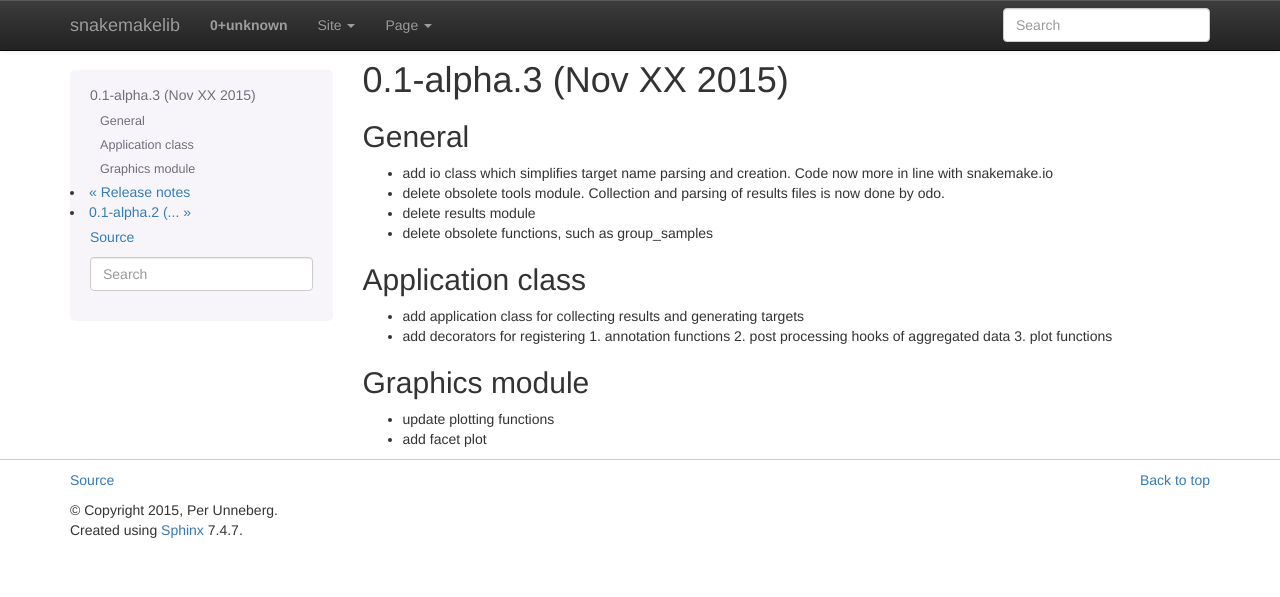
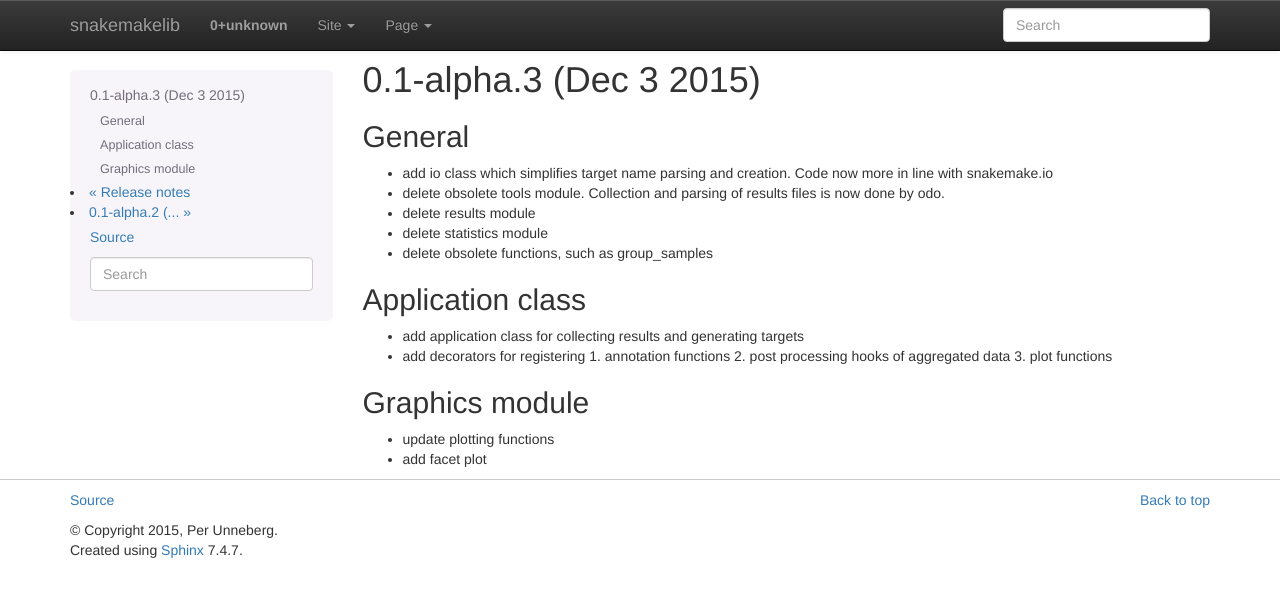
Before and after one commit to percyfal/snakemakelib-core, a Sphinx documentation site: the page built from sphinx/source/docs/releases/0.1-alpha.3.rst, in a window 1280 px wide. Shown: the top 597 px of the page. Built offline with Sphinx 7.4.7, drawn with Linux system fonts in a browser that asks for light colours; pages that are not in the unit, such as notebooks, are missing from menus.

Commit message:
Add release notes for 0.1-alpha.3

```diff
--- a/sphinx/source/docs/releases/0.1-alpha.3.rst
+++ b/sphinx/source/docs/releases/0.1-alpha.3.rst
@@ -1,14 +1,13 @@
-0.1-alpha.3 (Nov XX 2015)
+0.1-alpha.3 (Dec 3 2015)
 =========================
 
 General
 -------
 
-- add io class which simplifies target name parsing and creation. Code
-  now more in line with snakemake.io
-- delete obsolete tools module. Collection and parsing of results
-  files is now done by odo.
+- add io class which simplifies target name parsing and creation. Code now more in line with snakemake.io
+- delete obsolete tools module. Collection and parsing of results files is now done by odo.
 - delete results module
+- delete statistics module
 - delete obsolete functions, such as group_samples
 
 
```
